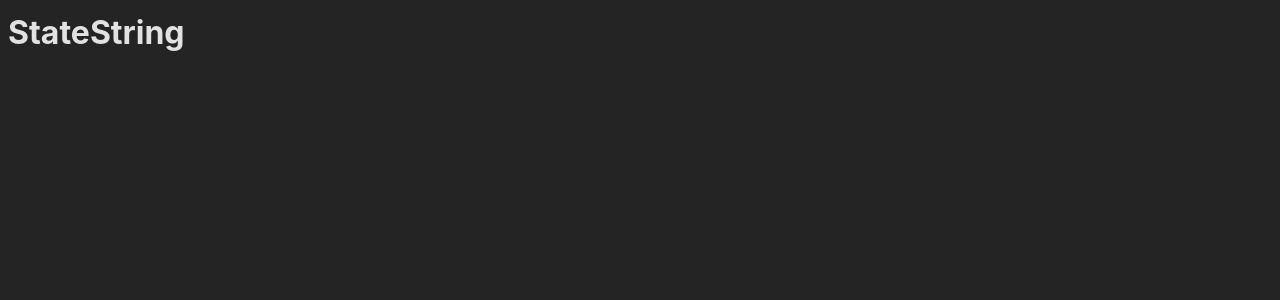
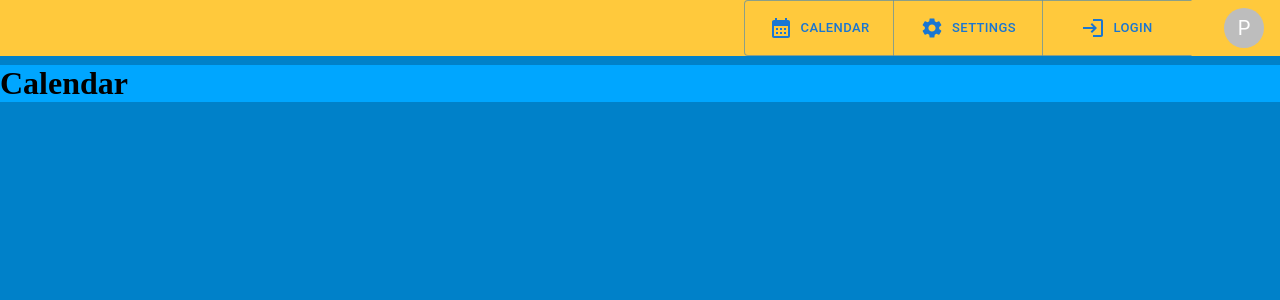
Before and after one commit to PW-kirylvolkau/diploma-thesis, a React (Vite) app in the folder frontend/: page / in a window 1280 px wide. Shown: the top 300 px of the page. Built offline with nearby package versions, Linux system fonts and the light colour scheme.

Commit message:
minor changes

```diff
--- a/frontend/package.json
+++ b/frontend/package.json
@@ -9,9 +9,15 @@
     "preview": "vite preview"
   },
   "dependencies": {
+    "@emotion/react": "^11.10.5",
+    "@emotion/styled": "^11.10.5",
+    "@mui/icons-material": "^5.11.0",
+    "@mui/material": "^5.11.0",
     "@reduxjs/toolkit": "^1.9.1",
+    "bootstrap": "^5.3.0-alpha1",
     "react": "^18.2.0",
     "react-dom": "^18.2.0",
+    "react-icons": "^4.7.1",
     "react-redux": "^8.0.5"
   },
   "devDependencies": {
--- a/frontend/src/App.jsx
+++ b/frontend/src/App.jsx
@@ -1,13 +1,16 @@
 import { useDispatch, useSelector } from 'react-redux';
+import Header from "./Header/Header"
+import MainSection from './MainSection/MainSection';
 
 function App() {
   const dispatch = useDispatch();
   const defaultState = useSelector(state => state.default.value);
 
   return (
-    <div>
-      <h1>{defaultState}</h1>
-    </div>
+      <div className='mainPage'>
+        <Header />
+        <MainSection />
+      </div>
     );
 }
 
--- a/frontend/src/index.css
+++ b/frontend/src/index.css
@@ -1,10 +1,8 @@
 :root {
-  font-family: Inter, Avenir, Helvetica, Arial, sans-serif;
-  font-size: 16px;
-  line-height: 24px;
-  font-weight: 400;
+  background-color: #0081C9;
+  min-height: 150%;
+}
 
-  color-scheme: light dark;
-  color: rgba(255, 255, 255, 0.87);
-  background-color: #242424;
+body {
+  margin: 0px;
 }
```
Also changed, not shown: 1 other file (tests, documents, lock files or other folders).
